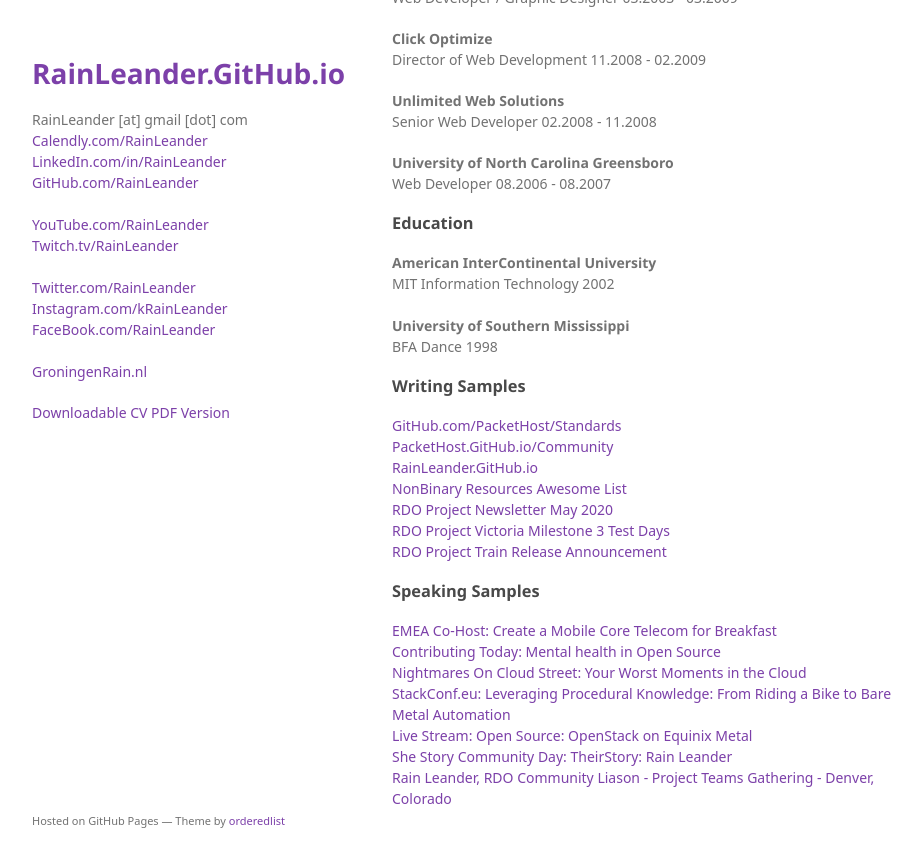
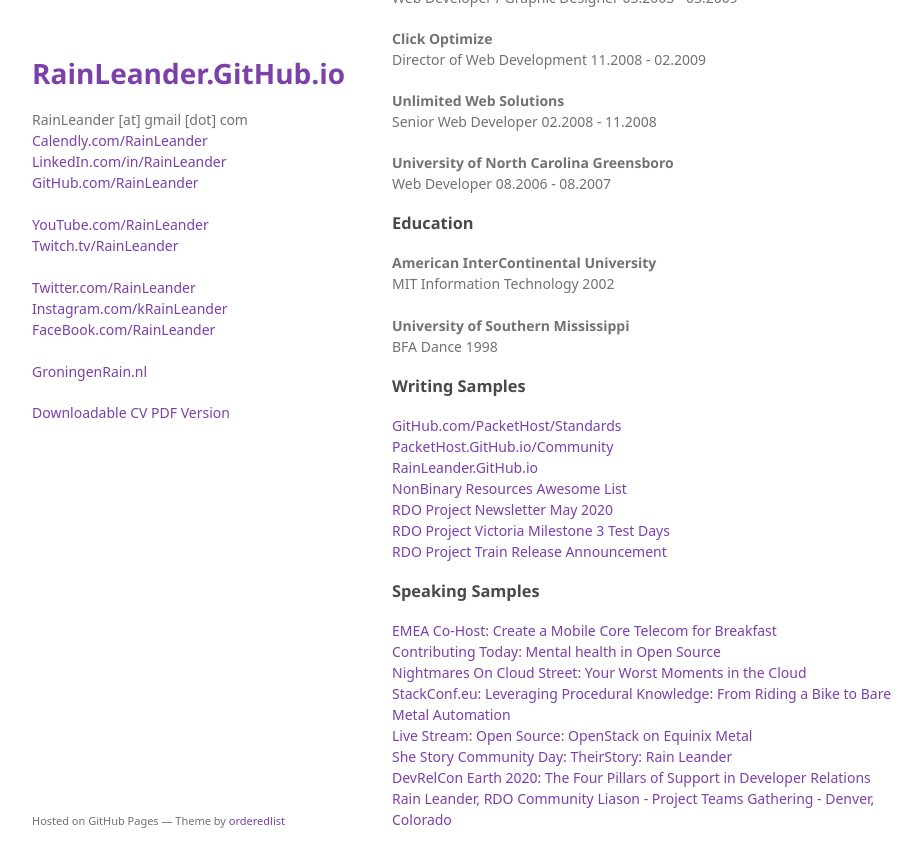
Before and after one commit to rainleander/rainleander.github.io, a Jekyll site: the page cv/index.html, which Jekyll copies as it is, in a window 1280 px wide and 900 px high, scrolled down 605 px. Shown: the top 867 px of the window, without its empty margins (178-1100 px from the left). Built offline with Jekyll 4.4.1, drawn with Linux system fonts in a browser that asks for light colours; some web fonts are replaced.

Commit message:
Update index.html

```diff
--- a/cv/index.html
+++ b/cv/index.html
@@ -67,6 +67,7 @@
           <a href="https://youtu.be/LSgWN8rdQ5Q">StackConf.eu: Leveraging Procedural Knowledge: From Riding a Bike to Bare Metal Automation</a><br>
           <a href="https://youtu.be/aYxzd4YjXy4">Live Stream: Open Source: OpenStack on Equinix Metal</a><br>
           <a href="https://youtu.be/qJhyc-V-UqQ">She Story Community Day: TheirStory: Rain Leander</a><br>
+          <a href="https://youtu.be/P_8DnKN9T0g">DevRelCon Earth 2020: The Four Pillars of Support in Developer Relations</a><br>
           <a href="https://youtu.be/E6P-p-HssIw">Rain Leander, RDO Community Liason - Project Teams Gathering - Denver, Colorado</a></p>
 
               </section>
```
